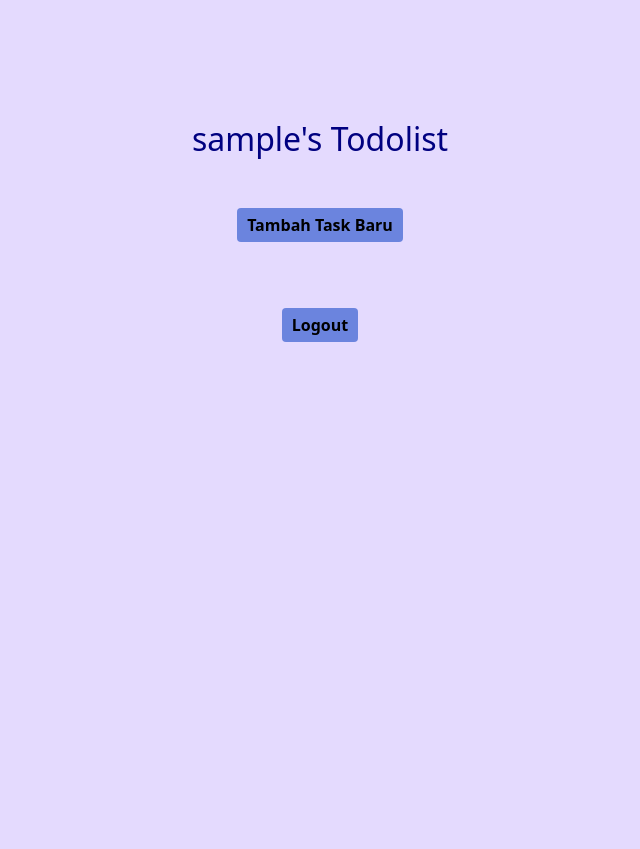
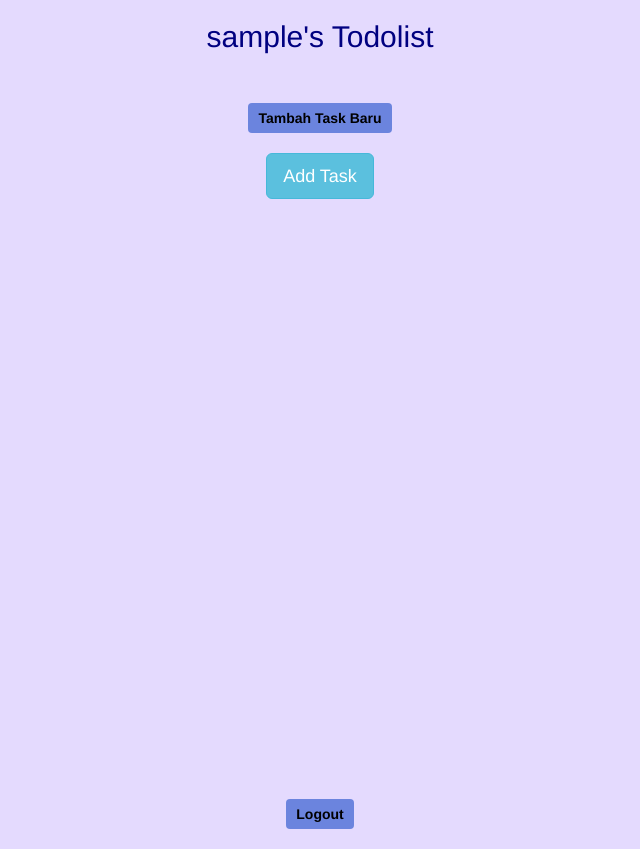
Before and after one commit to inayarhmns/Tugas2, a Django app: page /todolist/ in a window 1280 px wide. Shown: the whole page, without its empty margins (320-960 px from the left). Before the commit the page ends 342 px from the top, so only its background shows below. Run offline with Django 4.2, Linux system fonts and the light colour scheme; the visitor is signed in with stand-in values (Sample User, id 1); data that the repository does not hold is empty; some libraries are stand-ins or nearby versions.

Commit message:
tugas 6 yalla

```diff
--- a/todolist/templates/login.html
+++ b/todolist/templates/login.html
@@ -58,7 +58,7 @@
             align-items: center;
             width: 500px;
             height: 500px;
-            background-color: transparent;
+            background-color: rgba(217, 217, 217, 0.30);
             border-radius: 15px;
             box-shadow: 0 10px 10px 10px rgb(0, 0, 0, .2);
         }
--- a/todolist/templates/todolist.html
+++ b/todolist/templates/todolist.html
@@ -1,9 +1,15 @@
 {% extends 'base.html' %}
+{% block content %}
+<!DOCTYPE html>
+<html lang="en">
+<head>
+  <title>Bootstrap Example</title>
+  <meta charset="utf-8">
+  <meta name="viewport" content="width=device-width, initial-scale=1">
+  <link rel="stylesheet" href="https://maxcdn.bootstrapcdn.com/bootstrap/3.4.1/css/bootstrap.min.css">
+  <script src="https://ajax.googleapis.com/ajax/libs/jquery/3.6.0/jquery.min.js"></script>
+  <script src="https://maxcdn.bootstrapcdn.com/bootstrap/3.4.1/js/bootstrap.min.js"></script>
 
-{% block content %}
-
-<html>
-    <head>
   <style>
     body    {
         background-color: rgb(228, 218, 254);
@@ -19,17 +25,8 @@
         margin-bottom: 50px;
     }
     .todolist   {
-            margin: 0;
-            position: absolute;
-            top: 50%;
-            left: 50%;
-            -ms-transform: translate(-50%, -50%);
-            transform: translate(-50%, -50%);
-            align-items: center;
-            width: 900px;
-            height: 600px;
-            background-color: transparent;
-            border-radius: 15px;
+        text-align: center;
+
 
     }
     .button {
@@ -41,6 +38,7 @@
         font-weight: bold;
         text-align: center;
         transition-duration: 0.4s;
+        margin-bottom: 20px;
 
         }
     .button:hover {
@@ -50,7 +48,7 @@
         color: black;
         text-decoration: none;
     }
-        .mb-3   {
+    .mylayout   {
 
         justify-content: center;
         text-align: center;
@@ -59,6 +57,7 @@
         margin-top: 50px;
         margin-bottom: 100px;
     }
+
     @media only screen and (max-width: 600px) {
     body {
         background-color: white;
@@ -67,39 +66,126 @@
 
 </style>
 </head>
+<body>
+    <script>
+        $(document).ready(function () {
+        $.get('/todolist/json/', function (data) {
+            data.map((todo) =>
+            $('#table').append(
+                `<tr" class="mylayout" >
+                <div class="card">
+                        <div class="card" style="background-color: rgb(59, 59, 135);">
+                            <div class="card-body">
+                            <h5 class="card-title" style="color: white">${todo.fields.title}</h5>
+                            <h6 class="card-subtitle mb-2 text-muted">${todo.fields.date}</h6>
+                            <p class="card-text" style="color: white">${todo.fields.description}</p>
+                        </div>
+                </div>
+            </tr>`
+            )
+            );
+        });
+        });
+        $(document).ready(function () {
+        $('#buttonajax').click(function (event) {
+            const formData = {
+            csrfmiddlewaretoken: $('input[name="csrfmiddlewaretoken"]').val(),
+            title: $('#todo-title').val(),
+            description: ($('#todo-desc').val()),
+            };
+            console.log(formData)
+            $.ajax({
+            type: 'POST',
+            url: "/todolist/add/",
+            data: formData,
+            dataType: 'json',
+            success: function(response) {
+                $('#table').append(
+                    `<tr" class="mylayout" >
+                        <div class="card">
+                                <div class="card" style="background-color: rgb(59, 59, 135)">
+                                    <div class="card-body">
+                                    <h5 class="card-title" style="color: white">${response.title}</h5>
+                                    <h6 class="card-subtitle mb-2 text-muted">${response.date}</h6>
+                                    <p class="card-text" style="color: white">${response.description}</p>
+                                </div>
+                        </div>
+                </tr>`)
 
-<body>
+
+
+            }
+
+            }).done(function (data) {
+            $('#message').text(data.message);
+            $("#myModal").modal('hide');
+            });
+
+            event.preventDefault();
+        });
+        });
+
+    </script>
+
+
   <div class = todolist>
     <h2>{{username}}'s Todolist</h2>
+        <button class="button"><a href="{% url 'todolist:create_task' %}" class="link">Tambah Task Baru</a></button>
+    <div class="container">
+        <!-- Trigger the modal with a button -->
+        <button type="button" class="btn btn-info btn-lg" data-toggle="modal" data-target="#myModal">Add Task</button>
+
+        <!-- Modal -->
+        <div class="modal fade" id="myModal" role="dialog">
+        <div class="modal-dialog">
+
+            <!-- Modal content-->
+            <div class="modal-content">
+            <div class="modal-header">
+                <button type="button" class="close" data-dismiss="modal">&times;</button>
+                <h4 class="modal-title">Tambah Todo</h4>
+            </div>
+            <div class="modal-body">
+                <form id="modalform" method="post">
+                {% csrf_token %}
                 <div class="mb-3">
-            <button class="button"><a href="{% url 'todolist:create_task' %}" class="link">Tambah Task Baru</a></button>
+                    <label for="todo-title" class="col-form-label">Title</label>
+                    <input type="text" class="form-control" id="todo-title">
                 </div>
-        <table>
+                <div class="mb-3">
+                    <label for="todo-desc" class="col-form-label">Description:</label>
+                    <input type="text" class="form-control" id="todo-desc" method="post">
 
-            <tr>
-            {% comment %} Tambahkan data di bawah baris ini {% endcomment %}{% comment %} Tambahkan data di bawah baris ini {% endcomment %}
-            {% for task in todolists %}
-
-                {% if task.user == username %}
-                    <tr><div class="card">
-                            <div class="card" style="background-color: rgb(59, 59, 135)">
-                                <div class="card-body">
-                                <h5 class="card-title" style="color: white">{{task.title}}</h5>
-                                <h6 class="card-subtitle mb-2 text-muted">{{task.date}}</h6>
-                                <p class="card-text" style="color: white">{{task.description}}</p>
+                </div>
+                </form>
+            </div>
+            <div class="modal-footer">
+                <button type="button" class="btn btn-default" data-dismiss="modal">Close</button>
+                <input type="submit" name="submit" value="Save" id="buttonajax">
             </div>
             </div>
 
+        </div>
+        </div>
+
+
+    <table class="todolist" style="text-align: center ;align-items: center; justify-content: center;
+    width: 900px;
+    height: 600px;
+    margin-left: 100px;
+    top: 50%;
+    left: 50%;">
+        <tr id="table" class= "mylayout">
+
         </tr>
-            </tr>
-                {% endif %}
-            {% endfor %}
-
     </table>
-        <div class="mb-3">
         <button class="button"><a href="{% url 'todolist:logout' %}" class="link">Logout</a></button>
     </div>
 </div>
+
+
+
+
 </body>
-
+</html>
 {% endblock content %}
--- a/todolist/urls.py
+++ b/todolist/urls.py
@@ -5,6 +5,8 @@ app_name = 'todolist'
 
 urlpatterns = [
     path('', views.show_todolist, name='show_todolist'),
+    path('add/', views.add_todolist, name='add_todolist'),
+    path('json/', views.show_json, name='show_json'),
     path('login/', views.login_user, name = 'login'),
     path('logout/', views.logout_user, name = 'logout'),
     path('register/', views.register, name='register'),
--- a/todolist/views.py
+++ b/todolist/views.py
@@ -1,7 +1,6 @@
-from pdb import post_mortem
 from django.shortcuts import render
 from django.contrib.auth import authenticate, login, logout
-from django.http import HttpResponse, HttpResponseRedirect
+from django.http import HttpResponse, HttpResponseNotFound, HttpResponseRedirect, JsonResponse
 from django.core import serializers
 from django.urls import reverse
 from django.shortcuts import redirect
@@ -10,6 +9,7 @@ from django.contrib import messages
 from django.contrib.auth.decorators import login_required
 from .models import Task
 from todolist.forms import CreateTaskForm
+import datetime;
 
 # Create your views here.
 
@@ -17,15 +17,33 @@ title_list = []
 desc_list = []
 @login_required(login_url='/todolist/login/')
 def show_todolist(request):
-    todolists = Task.objects.all()
     context = {
     'nama' : 'Inaya Rahmanisa',
     'npm'  : '2106708330',
-    'todolists' : todolists,
     'username' : request.user,
-
     }
     return render(request, "todolist.html", context)
+
+
+def show_json(request):
+    data = Task.objects.all()
+    return HttpResponse(serializers.serialize("json", data), content_type="application/json")
+
+@login_required(login_url='/todolist/login/')
+def add_todolist(request):
+    if request.method == 'POST':
+        title = request.POST.get("title")
+        date = datetime.date.today()
+        description = request.POST.get("description")
+
+        new_barang = Task(title=title, date=date, description=description)
+        new_barang.user = request.user
+        new_barang.save()
+        data = {'title':title, 'date':date, 'description':description}
+        print(data)
+        return JsonResponse(data, safe=False)
+
+    return HttpResponseNotFound()
 
 def register(request):
     form = UserCreationForm()
```
Also changed, not shown: templates/base.html (line endings or trailing spaces), todolist/README-TWO.md (added), todolist/models.py (line endings or trailing spaces). Lines whose indentation alone changed are shown as unchanged.
